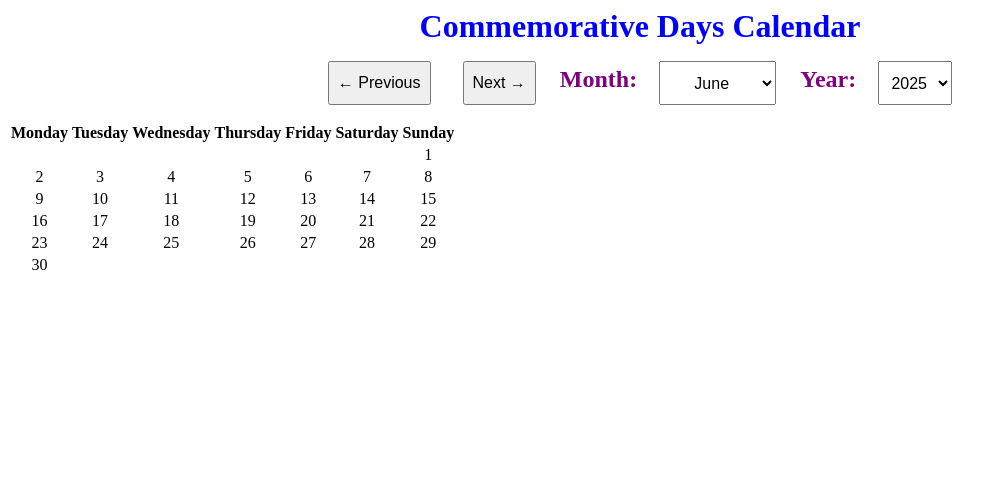
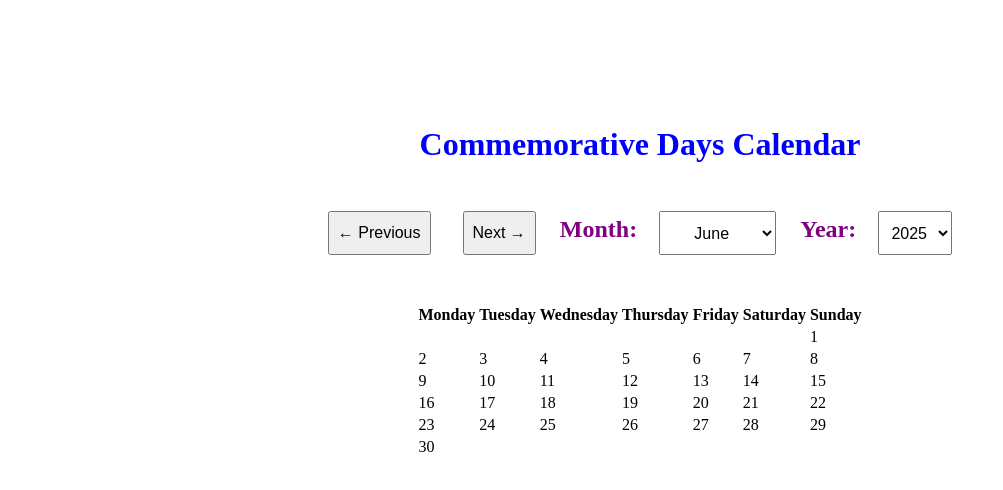
Before and after one commit to Mikiyas-STP/Calendar-project, a plain HTML site: page index.html in a window 1280 px wide. Shown: the whole page, without its empty margins (0-1003 px from the left). Drawn offline with Linux system fonts and the light colour scheme.

Commit message:
fix styling: center the container and its children.

```diff
--- a/style.css
+++ b/style.css
@@ -1,6 +1,11 @@
-*{
-    text-align: center;
 
+#calendar-container {
+    margin-top: 10%;
+    display: flex;
+    flex-direction: column;
+    align-items: center;
+    justify-content: center;
+    gap: 2rem;
 }
 
 #calendar-title {
```
